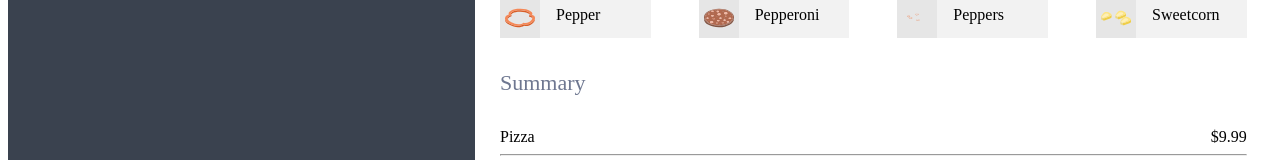
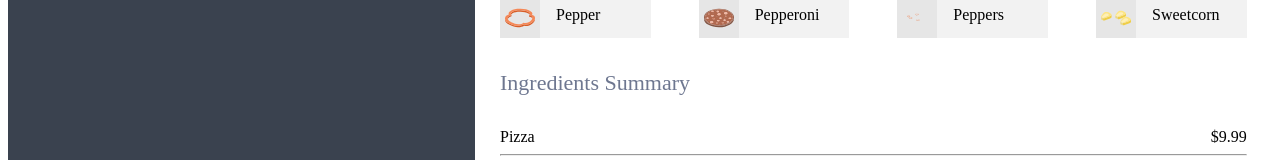
Before and after one commit to AJClassic2014/pizza_creator_v2, a React (Create React App) app: page / in a window 1280 px wide. Shown: the part 444-604 px from the top of the page. Built offline with nearby package versions, Linux system fonts and the light colour scheme.

Commit message:
test CI tools2

```diff
--- a/src/Summary.js
+++ b/src/Summary.js
@@ -7,7 +7,7 @@ const Summary = ({
     basePrice = 0,
   }) => (
     <div>
-      <SectionTitle><h2>Summary</h2></SectionTitle>
+      <SectionTitle><h2>Ingredients Summary</h2></SectionTitle>
       <Item name="Pizza" price={basePrice} />
       {selectedToppings.map(({ name, price }) => (<Item name={name} key={name} price={price} />))}
       <hr />
```
